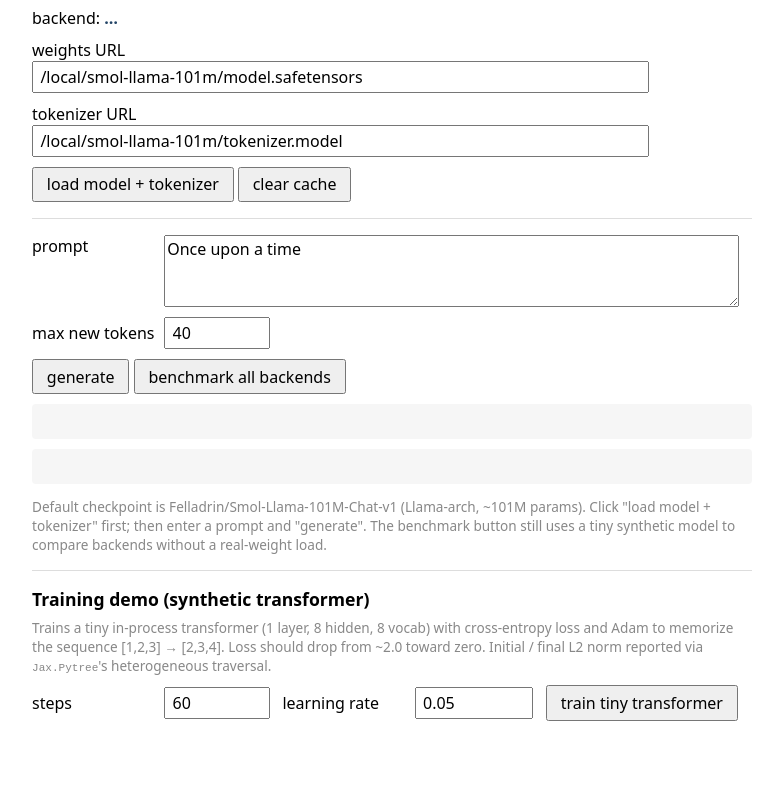
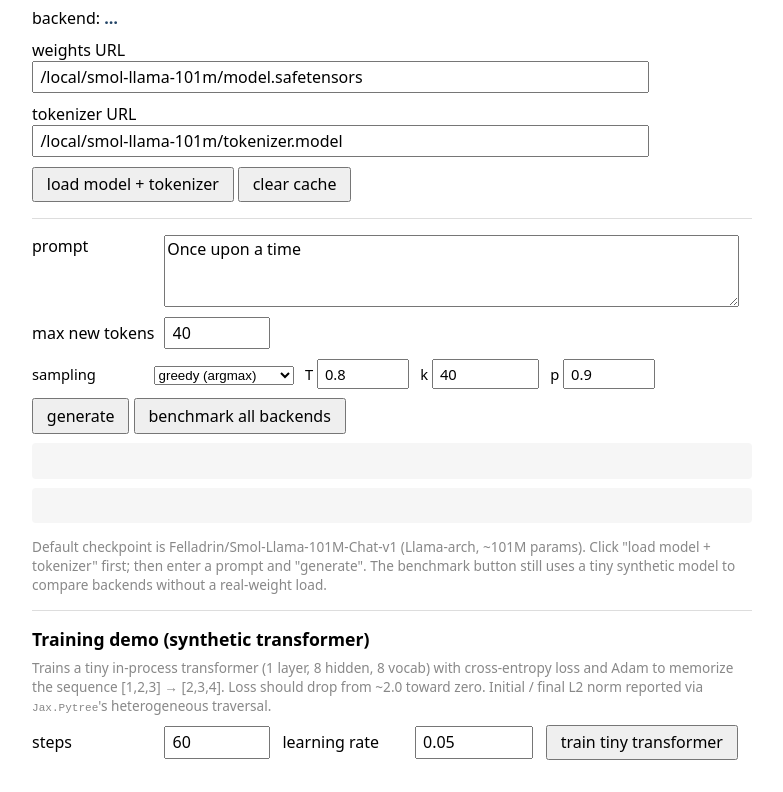
Before and after one commit to kejace/purescript-jax, a website built with Vite: page index.html in a window 1280 px wide. Shown: the part 114-906 px from the top of the page, without its empty margins (248-1031 px from the left). Before the commit the page ends 867 px from the top, so only its background shows below. Built offline with nearby package versions, Linux system fonts and the light colour scheme.

Commit message:
feat(generate): sampling controls in UI + protocol
End-to-end wire-up of greedy / temperature / top-k / top-p sampling
through the worker protocol, replacing the hard-coded greedy in
generateText.

- Jax.Worker.Protocol: extends Generate with `sampling :: SamplingParams`,
  a flat record carrying `mode :: String` ∈ {greedy, temperature, topK,
  topP} plus the four parameters (temperature, topK, topP, seed). The
  worker reads only the parameters relevant to mode and ignores the
  rest, so no sum-typed dispatch is needed in the codec.
- Jax.NN.Generate: re-exports the four sampler builders
  (greedySamplerExternal / temperatureSamplerExternal /
  topKSamplerExternal / topPSamplerExternal) so non-trivial callers can
  assemble them. Internal Sampler API unchanged.
- Worker.generateText: dispatches on `sampling.mode`, mints a PRNG key
  from `sampling.seed`, builds the appropriate Sampler, and runs
  `decodeLoopWithHead` directly (replacing the
  generateGreedyCachedStreamUntilWithHead wrapper). Streaming
  callbacks + EOS detection unchanged.
- index.html / Browser.purs: new "sampling" row with a `<select>` for
  mode and three input fields for T / k / p. Defaults are conservative
  (greedy mode, T=0.8, k=40, p=0.9 — only used if user picks a
  non-greedy mode).

Tests: 25/25 pass; bundle succeeds.

Note: the seed is currently hard-coded to 42 in the UI. Reproducible
generation works (same seed → same output); for varied output
between runs the user would need to refresh the page or we'd
expose the seed input.

Co-Authored-By: Claude Opus 4.7 (1M context) <noreply@anthropic.com>

```diff
--- a/index.html
+++ b/index.html
@@ -51,6 +51,24 @@
       <label for="maxNew">max new tokens</label>
       <input id="maxNew" type="number" value="40" min="1" max="512" />
     </div>
+    <div class="row" style="font-size:0.92em">
+      <label for="samplingMode">sampling</label>
+      <select id="samplingMode">
+        <option value="greedy" selected>greedy (argmax)</option>
+        <option value="temperature">temperature</option>
+        <option value="topK">top-k + temperature</option>
+        <option value="topP">top-p + temperature</option>
+      </select>
+      &nbsp;
+      <label for="temperature" style="min-width:auto">T</label>
+      <input id="temperature" type="text" value="0.8" size="4" />
+      &nbsp;
+      <label for="topK" style="min-width:auto">k</label>
+      <input id="topK" type="number" value="40" min="1" max="2000" />
+      &nbsp;
+      <label for="topP" style="min-width:auto">p</label>
+      <input id="topP" type="text" value="0.9" size="4" />
+    </div>
     <div class="row">
       <button id="generate">generate</button>
       <button id="benchmark">benchmark all backends</button>
```
Also changed, not shown: 4 other files.
